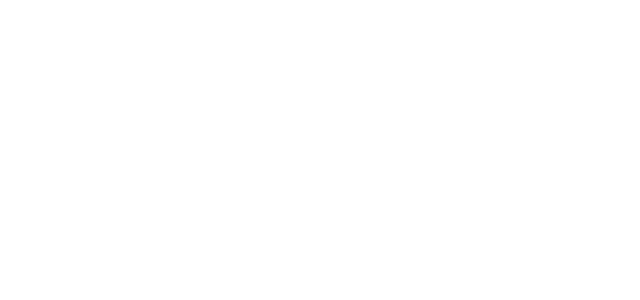
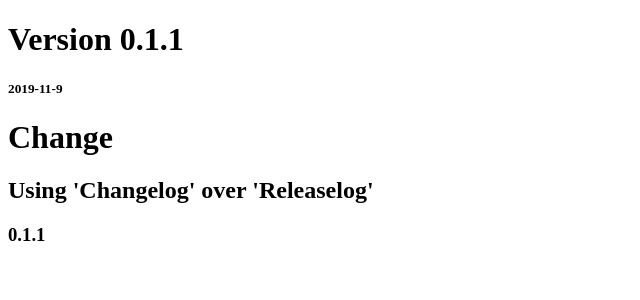
Before and after one commit to DamionWhite/damionwhite.com, an Angular app: page /changelog in a window 1280 px wide. Before the commit this address led to /. Shown: the top 300 px of the page, without its empty margins (0-640 px from the left). Built offline with nearby package versions, Linux system fonts and the light colour scheme.

Commit message:
Refactor releaselog to changelog, added component

```diff
--- a/src/app/app-routing.module.ts
+++ b/src/app/app-routing.module.ts
@@ -1,9 +1,9 @@
 import { NgModule } from '@angular/core';
 import { Routes, RouterModule } from '@angular/router';
-import { ReleaseLogComponent } from './release-log/release-log.component';
+import { ChangeLogComponent } from './change-log/change-log.component';
 
 const routes: Routes = [
-  {path: 'release-log', component: ReleaseLogComponent}
+  {path: 'changelog', component: ChangeLogComponent}
 ];
 
 @NgModule({
--- a/src/app/app.module.ts
+++ b/src/app/app.module.ts
@@ -3,12 +3,12 @@
 
 import { AppRoutingModule } from './app-routing.module';
 import { AppComponent } from './app.component';
-import { ReleaseLogComponent } from './release-log/release-log.component';
+import { ChangeLogComponent } from './change-log/change-log.component';
 
 @NgModule({
   declarations: [
     AppComponent,
-    ReleaseLogComponent
+    ChangeLogComponent
   ],
   imports: [
     BrowserModule,
--- /dev/null
+++ b/src/app/change-log/change-log.component.html
@@ -0,0 +1,44 @@
+<div class="changeLog">
+    <div class="changeLogHead">
+        <h1 class="changeLogTitle">Version {{this.changelog[0].getVersionString()}}</h1>
+        <h5 class="changeLogDate">2019-11-9</h5>
+    </div>
+
+    <div *ngFor="let change of this.changelog">
+        <h1>{{change.getType()}}</h1>
+        <h2>{{change.getMessage()}}</h2>
+        <h3>{{change.getVersionString()}}</h3>
+    </div>
+
+    <!-- <div class="changeLogHead">
+        <h1 class="changeLogTitle">Version 0.0.1</h1>
+        <h5 class="changeLogDate">2019-11-9</h5>
+    </div>
+
+    <div class="changeLogBody">
+        <h2>Added:</h2>
+        <ul>
+            <li>Added Release Log</li>
+        </ul>
+
+        <h2>Changed:</h2>
+        <ul>
+            <li>Started using "Change Log" over "Release Log"</li>
+        </ul>
+
+        <h2>Deprecated:</h2>
+        <ul>
+            <li>"releaseLog" object will be removed, use "changeLog" instead</li>
+        </ul>
+
+        <h2>Removed:</h2>
+        <ul>
+            <li></li>
+        </ul>
+
+        <h2>Bugs Fixed:</h2>
+        <ul>
+            <li></li>
+        </ul>
+    </div> -->
+</div>
--- /dev/null
+++ b/src/app/change-log/change-log.component.ts
@@ -0,0 +1,35 @@
+import { Component, OnInit } from '@angular/core';
+import { ChangelogService, ChangeType, Change } from '../services/changelog.service';
+import { Version } from '../version';
+
+@Component({
+  selector: 'app-change-log',
+  templateUrl: './change-log.component.html',
+  styleUrls: ['./change-log.component.scss']
+})
+export class ChangeLogComponent implements OnInit {
+  public changelog: Change[] = [];
+
+  constructor( private changelogService: ChangelogService ) { }
+
+  ngOnInit() {
+    this.changelogService.addChange({
+      type: ChangeType.Added, message: 'Added changelogs', version: new Version(0, 1, 0)
+    });
+
+    this.changelogService.addChange({
+      type: ChangeType.Change, message: 'Using \'Changelog\' over \'Releaselog\'', version: new Version(0, 1, 1)
+    });
+
+    this.changelogService.addChange({
+      type: ChangeType.Removed, message: 'Removed releaselog', version: new Version(0, 1, 0)
+    });
+
+    this.changelog = this.changelogService.getVersionChangelog('0.1.1');
+
+    console.log(this.changelogService.getVersions());
+
+    console.log(this.changelogService.getVersionChangelog('0.1.0'));
+  }
+
+}
--- a/src/app/release-log/release-log.component.html
+++ /dev/null
@@ -1 +0,0 @@
-<p>release-log works!</p>
--- a/src/app/release-log/release-log.component.ts
+++ /dev/null
@@ -1,15 +0,0 @@
-import { Component, OnInit } from '@angular/core';
-
-@Component({
-  selector: 'app-release-log',
-  templateUrl: './release-log.component.html',
-  styleUrls: ['./release-log.component.scss']
-})
-export class ReleaseLogComponent implements OnInit {
-
-  constructor() { }
-
-  ngOnInit() {
-  }
-
-}
--- /dev/null
+++ b/src/app/services/changelog.service.ts
@@ -0,0 +1,132 @@
+import { Injectable } from '@angular/core';
+import { Version } from '../version';
+
+interface IChange {
+  type: ChangeType;
+  message: string;
+  version: Version;
+}
+
+export enum ChangeType {
+  Added = 'Added',
+  Change = 'Change',
+  Deprecated = 'Deprecated',
+  Removed = 'Removed',
+  Fixed = 'Fixed',
+  Security = 'Security'
+}
+
+
+export class Change {
+
+  private type: ChangeType;
+  private message: string;
+  private version: Version;
+
+  constructor(obj?: IChange) {
+    this.type = obj && obj.type || null;
+    this.message = obj && obj.message || null;
+    this.version = obj && obj.version || null;
+  }
+
+  public getType(): ChangeType {
+    return this.type;
+  }
+
+  public setType(t: ChangeType): any {
+    this.type = t;
+  }
+
+  public getMessage(): string {
+    return this.message;
+  }
+
+  public setMessage(m: string) {
+    this.message = m;
+  }
+
+  public getVersion(): Version {
+    // Returns a Version object
+    return this.version;
+  }
+
+  public getVersionString(): string {
+    // Returns a version string
+    return this.version.getVersion();
+  }
+
+}
+
+@Injectable({
+  providedIn: 'root'
+})
+export class ChangelogService {
+  private changes: Change[];
+  private versions: string[];
+
+  constructor() {
+    this.changes = [];
+    this.versions = [];
+  }
+
+  public getChanges(): Change[] {
+    return this.changes;
+  }
+
+  public addChange(obj: IChange): void {
+    const change = new Change(obj);
+    this.changes.push(change);
+    this.addVersion(change.getVersion());
+  }
+
+  public getVersions(): string[] {
+    // retrieve all versions
+    return this.versions;
+  }
+
+  public setVersions(): void {
+    // Go through all changes to retrieve know versions
+    for (const change of this.changes) {
+      if (!this.versions.includes(change.getVersionString())) {
+        this.versions.push(change.getVersionString());
+      }
+    }
+  }
+
+  public getVersion(v: string): any {
+    // returns version if exists
+    // returns null if does not exist
+    if (this.versions.includes(v)) {
+      return this.versions.includes(v);
+    } else {
+      return null;
+    }
+  }
+
+  public addVersion(v: Version): void {
+    // Add a new version
+
+    const version = v.getVersion();
+    // Only add if version does not already exist
+    if (!this.versions.includes(version)) {
+      this.versions.push(version);
+    }
+  }
+
+  public getVersionChangelog(v: string): any {
+    // returns array containing all changes of a version
+    const versionChanges: Change[] = [];
+
+    // Check if version exist
+    if (this.getVersion(v)) {
+      // Add every change of version
+      for (const change of this.changes) {
+        if (change.getVersionString() === v) {
+          versionChanges.push(change);
+        }
+      }
+    }
+
+    return versionChanges;
+  }
+}
--- /dev/null
+++ b/src/app/version.ts
@@ -0,0 +1,48 @@
+export class Version {
+  private version: string;
+  private major: number;
+  private minor: number;
+  private patch: number;
+
+  constructor(major?: number, minor?: number, patch?: number) {
+    this.major = major || 0;
+    this.minor = minor || 0;
+    this.patch = patch || 0;
+    this.setVersion();
+  }
+
+  public getVersion(): string {
+    return this.version;
+  }
+
+  public setVersion(): void {
+    this.version = `${this.major}.${this.minor}.${this.patch}`;
+  }
+
+  public getMajor(): number {
+    return this.major;
+  }
+
+  public setMajor(major: number): void {
+    this.major = major;
+    this.setVersion();
+  }
+
+  public getMinor(): number {
+    return this.minor;
+  }
+
+  public setMinor(minor: number): void {
+    this.minor = minor;
+    this.setVersion();
+  }
+
+  public getPatch(): number {
+    return this.patch;
+  }
+
+  public setPatch(patch: number): void {
+    this.patch = patch;
+    this.setVersion();
+  }
+}
```
Also changed, not shown: src/app/change-log/change-log.component.scss (added), 2 other files (tests, documents, lock files or other folders).
